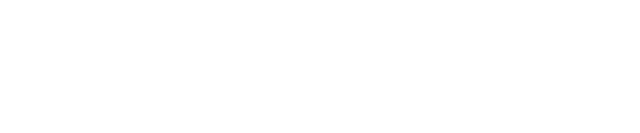
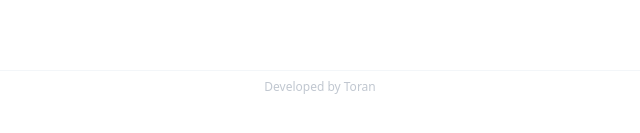
Before and after one commit to thewijay/gpa-cal, a React (Vite) app: page / in a window 1280 px wide. Shown: the part 697-830 px from the top of the page, without its empty margins (320-960 px from the left). Built offline with nearby package versions, Linux system fonts and the light colour scheme.

Commit message:
add a footer

```diff
--- a/src/pages/MainPage.tsx
+++ b/src/pages/MainPage.tsx
@@ -127,6 +127,9 @@
           </div>
         )}
       </div>
+      <footer className="fixed bottom-0 left-0 w-full text-center text-xs text-muted-foreground bg-background py-2 border-t border-border z-50 opacity-40">
+        Developed by Toran
+      </footer>
     </div>
   )
 }
--- a/src/pages/addGrades.tsx
+++ b/src/pages/addGrades.tsx
@@ -361,6 +361,9 @@
           </button>
         </div>
       </div>
+      <footer className="fixed bottom-0 left-0 w-full text-center text-xs text-muted-foreground bg-background py-2 border-t border-border z-50 opacity-40">
+        Developed by Toran
+      </footer>
     </div>
   )
 }
```
